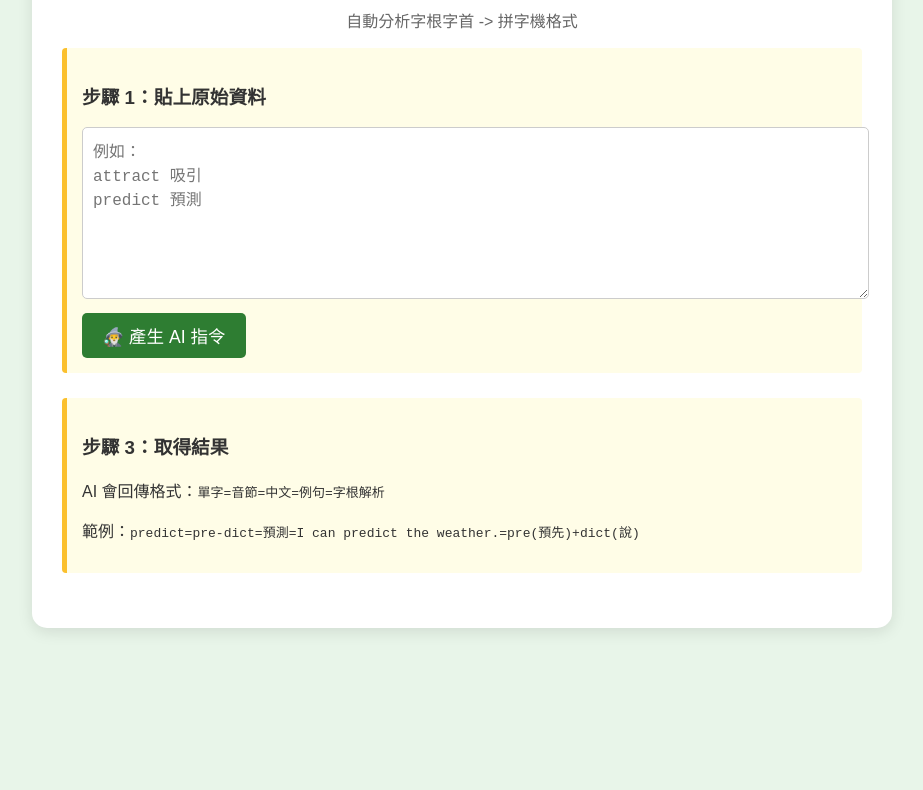
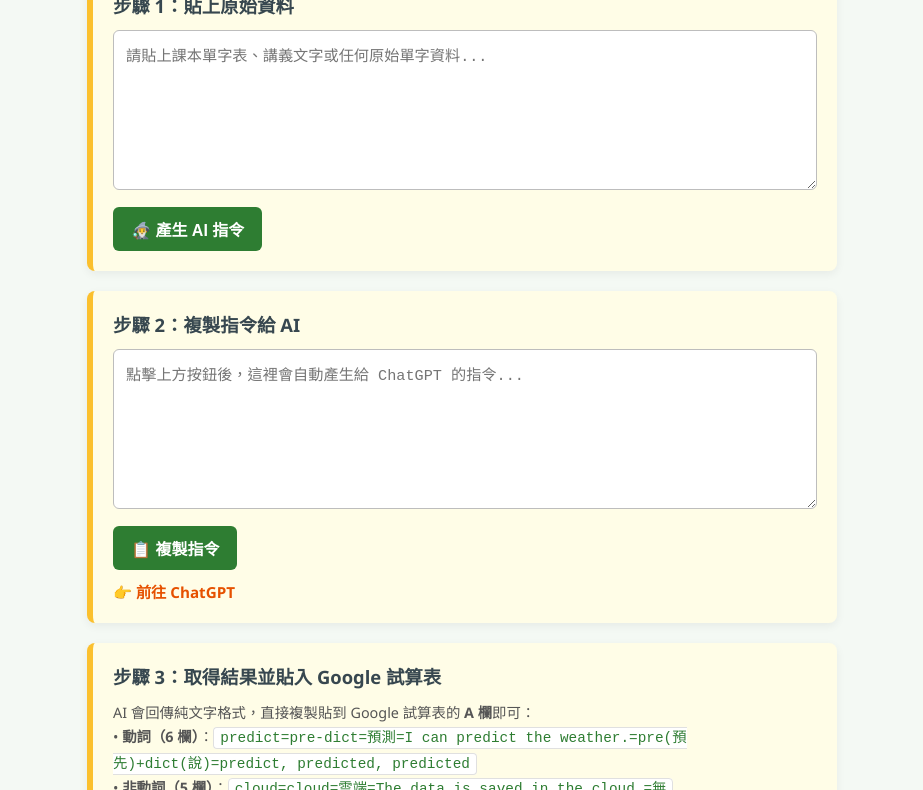
Before and after one commit to yishuang-wq/words, a plain HTML site: page index.html in a window 1280 px wide. Shown: the part 139-929 px from the top of the page, without its empty margins (178-1101 px from the left). Before the commit the page ends 800 px from the top, so only its background shows below. Drawn offline with Linux system fonts and the light colour scheme.

Commit message:
Update index.html

```diff
--- a/index.html
+++ b/index.html
@@ -3,83 +3,208 @@
 <head>
     <meta charset="UTF-8">
     <meta name="viewport" content="width=device-width, initial-scale=1.0">
-    <title>拼字機資料工廠 V3.0 (字根偵探版)</title>
+    <title>🏭 資料工廠 V4.0 (含字根＋動詞三態)</title>
     <style>
-        body { font-family: "Microsoft JhengHei", sans-serif; background: #e8f5e9; padding: 20px; color: #333; }
-        .container { max-width: 800px; margin: 0 auto; background: white; padding: 30px; border-radius: 15px; box-shadow: 0 4px 15px rgba(0,0,0,0.1); }
-        h1 { color: #2e7d32; text-align: center; }
-        .step { margin-bottom: 25px; padding: 15px; background: #fffde7; border-left: 5px solid #fbc02d; border-radius: 4px; }
-        textarea { width: 100%; height: 150px; padding: 10px; border: 1px solid #ccc; border-radius: 5px; font-size: 1rem; }
-        button { background: #2e7d32; color: white; border: none; padding: 10px 20px; font-size: 1.1rem; border-radius: 5px; cursor: pointer; margin-top: 10px; }
-        button:hover { background: #1b5e20; }
-        .copy-hint { color: #e65100; font-weight: bold; margin-top: 10px; display: none; }
+        body {
+            font-family: "Microsoft JhengHei", "Segoe UI", sans-serif;
+            background-color: #f4f9f4;
+            color: #333;
+            margin: 0;
+            padding: 20px;
+            display: flex;
+            flex-direction: column;
+            align-items: center;
+        }
+        .container {
+            width: 100%;
+            max-width: 750px;
+        }
+        header {
+            text-align: center;
+            margin-bottom: 20px;
+        }
+        h1 {
+            color: #1b5e20;
+            margin: 0 0 8px 0;
+            font-size: 1.8rem;
+        }
+        .subtitle {
+            color: #666;
+            font-size: 0.95rem;
+        }
+        .card {
+            background: #fffde7;
+            border-left: 6px solid #fbc02d;
+            border-radius: 8px;
+            padding: 20px;
+            margin-bottom: 20px;
+            box-shadow: 0 3px 10px rgba(0,0,0,0.06);
+        }
+        .step-title {
+            font-size: 1.15rem;
+            font-weight: bold;
+            color: #37474f;
+            margin-top: 0;
+            margin-bottom: 12px;
+        }
+        textarea {
+            width: 100%;
+            height: 160px;
+            padding: 12px;
+            border: 1px solid #bdbdbd;
+            border-radius: 6px;
+            font-family: monospace, "Microsoft JhengHei";
+            font-size: 0.95rem;
+            box-sizing: border-box;
+            resize: vertical;
+            background: #ffffff;
+        }
+        textarea:focus {
+            outline: none;
+            border-color: #2e7d32;
+        }
+        .btn-row {
+            margin-top: 12px;
+            display: flex;
+            align-items: center;
+            gap: 12px;
+            flex-wrap: wrap;
+        }
+        button {
+            background-color: #2e7d32;
+            color: white;
+            border: none;
+            padding: 10px 18px;
+            border-radius: 6px;
+            font-size: 1rem;
+            font-weight: bold;
+            cursor: pointer;
+            transition: background 0.2s, transform 0.1s;
+        }
+        button:hover {
+            background-color: #1b5e20;
+        }
+        button:active {
+            transform: scale(0.97);
+        }
+        .chatgpt-link {
+            display: inline-block;
+            margin-top: 10px;
+            color: #e65100;
+            text-decoration: none;
+            font-weight: bold;
+            font-size: 0.95rem;
+        }
+        .chatgpt-link:hover {
+            text-decoration: underline;
+        }
+        .example-box {
+            font-size: 0.9rem;
+            color: #555;
+            line-height: 1.7;
+        }
+        .example-box code {
+            background: #fff;
+            padding: 2px 6px;
+            border-radius: 4px;
+            border: 1px solid #e0e0e0;
+            color: #2e7d32;
+            font-family: monospace;
+        }
+        .toast {
+            color: #2e7d32;
+            font-weight: bold;
+            font-size: 0.95rem;
+            opacity: 0;
+            transition: opacity 0.3s;
+        }
+        .toast.show {
+            opacity: 1;
+        }
     </style>
 </head>
 <body>
 
 <div class="container">
-    <h1>🏭 資料工廠 V3.0 (含字根)</h1>
-    <p style="text-align:center; color:#666;">自動分析字根字首 -> 拼字機格式</p>
+    <header>
+        <h1>🏭 資料工廠 V4.0 (含字根＋動詞三態)</h1>
+        <div class="subtitle">自動分析字根字首與動詞三態 ➔ 拼字機 V8.4 專用格式</div>
+    </header>
 
-    <div class="step">
-        <h3>步驟 1：貼上原始資料</h3>
-        <textarea id="raw-input" placeholder="例如：
-attract 吸引
-predict 預測"></textarea>
-        <button onclick="generateCommand()">🧙‍♂️ 產生 AI 指令</button>
-    </div>
-
-    <div class="step" id="step2" style="display:none;">
-        <h3>步驟 2：複製指令給 AI</h3>
-        <textarea id="ai-prompt" readonly></textarea>
-        <button onclick="copyPrompt()">📋 複製指令</button>
-        <span class="copy-hint" id="copy-msg">已複製！請去 ChatGPT 貼上。</span>
-        <div style="margin-top:10px;">
-            <a href="https://chat.openai.com/" target="_blank" style="color:#2e7d32; text-decoration:none;">👉 前往 ChatGPT</a>
+    <div class="card">
+        <div class="step-title">步驟 1：貼上原始資料</div>
+        <textarea id="raw-input" placeholder="請貼上課本單字表、講義文字或任何原始單字資料..."></textarea>
+        <div class="btn-row">
+            <button onclick="generatePrompt()">🧙‍♂️ 產生 AI 指令</button>
         </div>
     </div>
 
-    <div class="step">
-        <h3>步驟 3：取得結果</h3>
-        <p>AI 會回傳格式：<code>單字=音節=中文=例句=字根解析</code></p>
-        <p>範例：<code>predict=pre-dict=預測=I can predict the weather.=pre(預先)+dict(說)</code></p>
+    <div class="card">
+        <div class="step-title">步驟 2：複製指令給 AI</div>
+        <textarea id="prompt-output" readonly placeholder="點擊上方按鈕後，這裡會自動產生給 ChatGPT 的指令..."></textarea>
+        <div class="btn-row">
+            <button onclick="copyPrompt()">📋 複製指令</button>
+            <span id="copy-toast" class="toast">✅ 已複製到剪貼簿！</span>
+        </div>
+        <a href="https://chatgpt.com/" target="_blank" class="chatgpt-link">👉 前往 ChatGPT</a>
+    </div>
+
+    <div class="card">
+        <div class="step-title">步驟 3：取得結果並貼入 Google 試算表</div>
+        <div class="example-box">
+            AI 會回傳純文字格式，直接複製貼到 Google 試算表的 <b>A 欄</b>即可：<br>
+            • <b>動詞（6 欄）</b>：<code>predict=pre-dict=預測=I can predict the weather.=pre(預先)+dict(說)=predict, predicted, predicted</code><br>
+            • <b>非動詞（5 欄）</b>：<code>cloud=cloud=雲端=The data is saved in the cloud.=無</code>
+        </div>
     </div>
 </div>
 
 <script>
-    function generateCommand() {
-        const rawText = document.getElementById('raw-input').value.trim();
-        if (!rawText) return alert("請先貼上資料！");
+    function generatePrompt() {
+        const raw = document.getElementById('raw-input').value.trim();
+        if (!raw) {
+            alert("請先在步驟 1 貼上原始單字資料喔！");
+            return;
+        }
 
-        const prompt = `
-你是英語教學專家。請將以下單字資料整理成「拼字學習機」專用格式。
+        const prompt = `你是英語教學專家。請將以下單字資料整理成「拼字學習機 V8.4」專用格式。
 
 目標格式：
-單字=音節=中文=例句=字根解析
-(注意：最後多了一個「字根解析」欄位)
+• 動詞（含可當動詞用的字）：單字=音節=中文=例句=字根解析=原形, 過去式, 過去分詞
+• 非動詞（名詞、形容詞等）：單字=音節=中文=例句=字根解析
 
 處理規則：
-1. 【單字/音節/中文】：照常處理，音節用 "-" 分隔。
-2. 【例句】：優先使用原文例句，若無則造一個簡單句。
-3. 【字根解析】(重點)：
-   - 請分析該單字的字根、字首、字尾。
-   - 格式範例： "pre(前) + dict(說) -> 預先說出"
-   - 用語請簡潔，適合國中生理解。
-   - 如果是簡單單字無明顯字根(如 cat, dog)，請填寫 "無" 或簡單關聯記憶法。
+1. 請直接輸出純文字，每一行一個單字，不要加編號、不要加標題、不要加 Markdown 程式碼框（\`\`\`）。
+2. 音節請用半形減號「-」隔開（單音節字直接寫原字）。
+3. 中文意思請簡潔明瞭，不要出現「=」符號。
+4. 例句請簡短自然；若原始資料已有例句請優先沿用。
+5. 字根解析請簡短說明字根字首幫助記憶；若無明顯字根請填「無」。
+6. 第 6 欄（動詞三態）：只要該字是動詞（或包含 v. 詞性），請務必在最後加上「=原形, 過去式, 過去分詞」（例如：=eat, ate, eaten 或 =upload, uploaded, uploaded）；若不是動詞，則不要加第 6 欄。
 
-以下是原始資料：
-${rawText}
-`;
-        document.getElementById('ai-prompt').value = prompt;
-        document.getElementById('step2').style.display = 'block';
-        document.getElementById('step2').scrollIntoView({behavior: 'smooth'});
+範例輸出：
+predict=pre-dict=預測=I can predict the weather.=pre(預先)+dict(說)=predict, predicted, predicted
+cloud=cloud=雲端=The data is saved in the cloud.=無
+
+以下是原始單字資料：
+${raw}`;
+
+        document.getElementById('prompt-output').value = prompt;
     }
 
     function copyPrompt() {
-        const t = document.getElementById("ai-prompt");
-        t.select(); document.execCommand("copy");
-        document.getElementById('copy-msg').style.display = 'inline';
+        const output = document.getElementById('prompt-output');
+        if (!output.value.trim()) {
+            alert("請先按「產生 AI 指令」喔！");
+            return;
+        }
+        output.select();
+        navigator.clipboard.writeText(output.value).then(() => {
+            const toast = document.getElementById('copy-toast');
+            toast.classList.add('show');
+            setTimeout(() => toast.classList.remove('show'), 2000);
+        });
     }
 </script>
+
 </body>
 </html>
```
